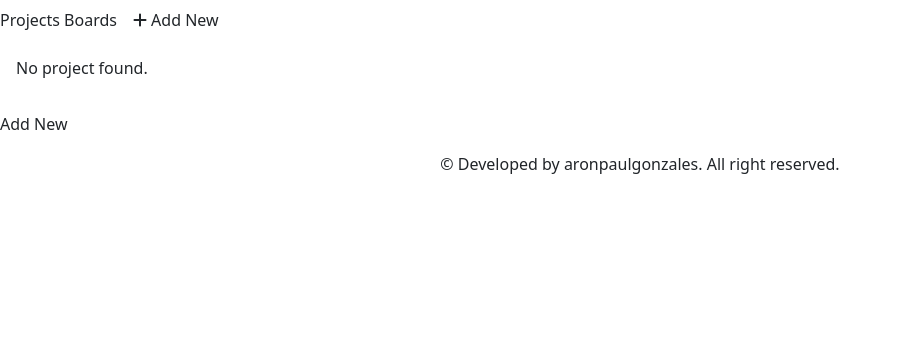
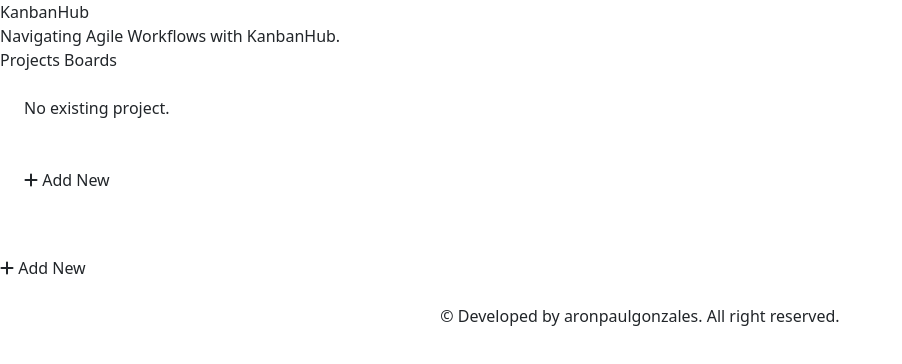
Before and after one commit to Nirshat/kanbanhub, a React (Vite) app: page / in a window 1280 px wide. Shown: the top 364 px of the page, without its empty margins (0-902 px from the left). Built offline with nearby package versions, Linux system fonts and the light colour scheme.

Commit message:
fix localStorage

```diff
--- a/src/components/AddProject.tsx
+++ b/src/components/AddProject.tsx
@@ -1,48 +1,65 @@
 import { useInput } from "../hooks/useInputEvent";
 import { useProjects } from "../stores/projects";
 import { useShowModal } from "../stores/showmodal";
-import {useCallback, useEffect, useRef} from 'react'
-import {v4 as uuidv4} from 'uuid'
+import { useCallback, useEffect, useRef } from "react";
+import { v4 as uuidv4 } from "uuid";
 
 interface ProjectPropertiesTypes {
-  id: string
-  name: string
-  todo: {cid: string, task:string}[]
-  inpro: {cid: string, task:string}[]
-  done: {cid: string, task:string}[]
+  id: string;
+  name: string;
+  todo: { cid: string; task: string }[];
+  inpro: { cid: string; task: string }[];
+  done: { cid: string; task: string }[];
 }
 
 const AddProject = () => {
   const { setShow } = useShowModal();
   const { input, inputUpdater } = useInput();
-  const {setProjects} = useProjects();
+  const { setProjects } = useProjects();
 
   const inputRef = useRef<HTMLInputElement | null>(null);
   useEffect(() => {
-    if (inputRef.current){
+    if (inputRef.current) {
       inputRef.current.focus();
     }
   }, []);
 
-  const handleInputChange = useCallback((event:any) => {
-    inputUpdater(event.target.value);
-  }, [input, inputUpdater]);
+  const handleInputChange = useCallback(
+    (event: any) => {
+      inputUpdater(event.target.value);
+    },
+    [input, inputUpdater]
+  );
 
-
-  const projectPropts : ProjectPropertiesTypes = {
+  const projectPropts: ProjectPropertiesTypes = {
     id: uuidv4(),
     name: input,
     todo: [],
     inpro: [],
-    done: []
-  }
+    done: [],
+  };
 
   const handleAddProject = useCallback(() => {
-    if(input.length > 0) {
+    if (input.length > 0) {
       setProjects(projectPropts);
       setShow(false);
     }
-  }, [input])
+  }, [input]);
+
+  const buttonRef = useRef<HTMLButtonElement | null>(null);
+  const handleKeyPress = (event: KeyboardEvent) => {
+    if (event.key === "Enter") {
+      buttonRef.current?.click();
+    }
+  };
+  useEffect(() => {
+    // Add an event listener to the document to listen for key presses
+    document.addEventListener("keydown", handleKeyPress);
+    // Clean up the event listener when the component unmounts
+    return () => {
+      document.removeEventListener("keydown", handleKeyPress);
+    };
+  }, []);
 
   return (
     <div className="fixed bg-slate-100 top-0 left-0 w-full h-full flex items-center justify-center">
@@ -66,9 +83,22 @@ const AddProject = () => {
           >
             Close
           </button>
-          <button className="rounded bg-green-500 text-slate-50 py-2 px-3" onClick={handleAddProject}>
-            Save Project
-          </button>
+          {input.length > 0 ? (
+            <button
+              ref={buttonRef}
+              className="rounded bg-green-500 text-slate-50 py-2 px-3"
+              onClick={handleAddProject}
+            >
+              Save Project
+            </button>
+          ) : (
+            <button
+              disabled
+              className="rounded bg-slate-200 text-slate-400 py-2 px-3"
+            >
+              Save Project
+            </button>
+          )}
         </div>
       </div>
     </div>
--- /dev/null
+++ b/src/components/DeleteProjectModal.tsx
@@ -0,0 +1,64 @@
+import { useProjects } from "../stores/projects"
+
+interface ReqProps {
+  projectid: string
+}
+
+const DeleteProjectModal = ({projectid}:ReqProps) => {
+
+  const {deleteProject} = useProjects();
+
+  return (
+    <>
+      <div
+        className="modal"
+        id="deleteprojectmodal"
+        data-bs-backdrop="static"
+        data-bs-keyboard="false"
+        aria-labelledby="staticBackdropLabel"
+        aria-hidden="true"
+      >
+        <div className="modal-dialog">
+          <div className="modal-content">
+            <div className="modal-header border-none">
+              <h1
+                className="modal-title fs-5 font-semibold"
+                id="staticBackdropLabel"
+              >
+                Delete This Project?
+              </h1>
+              <button
+                type="button"
+                className="btn-close"
+                data-bs-dismiss="modal"
+                aria-label="Close"
+              ></button>
+            </div>
+            <div className="modal-body">
+              <p className="font-semibold">Warning: This can't be undone</p>
+              <p className="text-lg">Are you sure you want to this delete this project?</p>
+            </div>
+            <div className="modal-footer border-none">
+              <button
+                type="button"
+                className="rounded bg-slate-200 py-2 px-3"
+                data-bs-dismiss="modal"
+              >
+                Close
+              </button>
+              <a
+                className="rounded bg-red-500 py-2 px-3 text-slate-100 cursor-pointer"
+                onClick={() => deleteProject(projectid)}
+                href="/"
+              >
+                <span className="dropdown-item">Delete</span>
+              </a>
+            </div>
+          </div>
+        </div>
+      </div>
+    </>
+  )
+}
+
+export default DeleteProjectModal
--- a/src/components/NoProject.tsx
+++ b/src/components/NoProject.tsx
@@ -2,8 +2,8 @@
 
 const NoProject = () => {
   return (
-    <div className="flex flex-col h-64 p-3 rounded bg-slate-50">
-      <span className="rounded text-lg text-slate-500"> No project found.  </span>
+    <div className="flex flex-col p-4 rounded bg-slate-50">
+      <span className="rounded text-lg text-slate-500"> No existing project.  </span>
     </div>
   )
 }
--- a/src/components/TasksStatus.tsx
+++ b/src/components/TasksStatus.tsx
@@ -48,7 +48,13 @@ const TasksStatus = ({ projectid, todo, inpro, done }: StatusProps) => {
     <>
       {taskstatuses.map((taskstatus, index) => (
         <div className="rounded flex flex-col gap-3" key={index}>
-          <span className="font-semibold">{taskstatus.name}</span>
+
+          <div className="flex flex-row gap-2 items-center">
+            <span className="font-semibold">{taskstatus.name}</span>
+            <span className="font-semibold text-slate-400 text-sm">
+              ({taskstatus.tasks.length})
+            </span>
+          </div>
 
           {taskstatus.tasks.length > 0 ? (
             taskstatus.tasks.map((task, index) => {
@@ -86,7 +92,7 @@ const TasksStatus = ({ projectid, todo, inpro, done }: StatusProps) => {
               className="rounded bg-slate-50 text-start p-3 text-slate-400 hover:text-slate-700 hover:border hover:border-slate-400"
               onClick={() => handleOpenForm(taskstatus.stat)}
             >
-              <i className="fa-solid fa-plus"></i> Add New
+              <i className="fa-solid fa-plus text-sm"></i> Add New
             </button>
           )}
         </div>
--- a/src/pages/Project.tsx
+++ b/src/pages/Project.tsx
@@ -3,14 +3,16 @@ import { useProjects } from "../stores/projects";
 import TasksStatus from "../components/TasksStatus";
 import { Link } from "react-router-dom";
 import ProjectModal from "../components/ProjectModal";
+import DeleteProjectModal from "../components/DeleteProjectModal";
 
 const Project = () => {
-  const { open, projects, deleteProject } = useProjects();
+  const { open, projects} = useProjects();
 
   const handleProjects = useMemo(() => {
     const filterItems = projects.filter((project) => project.id == open);
     return filterItems[0];
   }, [projects]);
+
 
   return (
     <>
@@ -42,12 +44,13 @@ const Project = () => {
               >
                 <span className="dropdown-item">Edit Title</span>
               </li>
-              <Link to="/"
-                onClick={() => deleteProject(handleProjects.id)}
+              <li
                 className="cursor-pointer"
+                data-bs-toggle="modal"
+                data-bs-target="#deleteprojectmodal"
               >
                 <span className="dropdown-item">Delete this project</span>
-              </Link>
+              </li>
             </ul>
           </div>
         </div>
@@ -63,6 +66,7 @@ const Project = () => {
       </div>
 
       <ProjectModal projectid={handleProjects.id} title={handleProjects.name} />
+      <DeleteProjectModal projectid={handleProjects.id} />
     </>
   );
 };
--- a/src/pages/ProjectsList.tsx
+++ b/src/pages/ProjectsList.tsx
@@ -16,24 +16,30 @@ const ProjectsList = () => {
 
   return (
     <>
-      <div className="flex flex-col gap-6 min-h-screen justify-center w-11/12 m-auto py-12 lg:w-3/5">
-        <div className="rounded flex flex-row justify-between items-center">
-          <span className="rounded text-2xl font-semibold">
-            Projects Boards
-          </span>
-          <button
-            className="hidden md:block rounded bg-green-500 text-slate-50 py-2 px-3"
-            onClick={() => setShow(true)}
-          >
-            <i className="fa-solid fa-plus"></i> Add New
-          </button>
+      <div className="w-11/12 lg:w-3/5 m-auto pt-20 pb-12">
+        <div className="text-4xl font-bold">
+          <span className="text-green-500">Kanban</span>
+          <span className="text-slate-600">Hub</span>
         </div>
+        <p className="text-sm">
+          Navigating Agile Workflows with KanbanHub.
+        </p>
+      </div>
+
+      <div className="flex flex-col gap-6 min-h-screen w-11/12 m-auto lg:w-3/5">
 
         {/* <hr className="border-slate-400" /> */}
 
-        <div className="flex flex-col gap-3">
+        <div className="rounded">
+          <span className="rounded text-xl font-semibold text-slate-600">
+            Projects Boards
+          </span>
+        </div>
+
+        <div className="flex flex-col gap-2">
           {projects.length > 0 ? (
-            handleProjects.map((m, index) => (
+            <div className="flex flex-col lg:grid lg:grid-cols-3 gap-3">
+              {handleProjects.map((m, index) => (
                 <Link to={`/project/${m.name.toLowerCase()}`} key={index}>
                   <div
                     className="rounded border bg-slate-100 p-4 flex flex-row justify-between items-center text-slate-600 text-lg"
@@ -43,16 +49,31 @@ const ProjectsList = () => {
                     <i className="fa-solid fa-folder text-slate-500"></i>
                   </div>
                 </Link>
-            ))
+              ))}
+              <button
+                className="hidden lg:block rounded bg-slate-50 p-4 text-slate-400 text-lg hover:text-slate-500 hover:bg-slate-100 hover:font-semibold"
+                onClick={() => setShow(true)}
+              >
+                <i className="fa-solid fa-plus"></i> Add New
+              </button>
+            </div>
           ) : (
-            <NoProject />
+            <div className="flex flex-col lg:grid lg:grid-cols-3 gap-3">
+              <NoProject/>
+              <button
+                className="hidden lg:block rounded bg-slate-50 p-4 text-slate-400 text-lg hover:text-slate-500 hover:bg-slate-100 hover:font-semibold"
+                onClick={() => setShow(true)}
+              >
+                <i className="fa-solid fa-plus"></i> Add New
+              </button>
+            </div>
           )}
 
           <button
-            className="rounded md:hidden bg-green-500 text-slate-100 font-semibold py-3"
+            className="rounded mt-3 md:hidden bg-green-500 text-slate-100 font-semibold py-4"
             onClick={() => setShow(true)}
           >
-            Add New
+            <i className="fa-solid fa-plus"></i> Add New
           </button>
         </div>
       </div>
```
Also changed, not shown: src/components/AddTask.tsx (+17 -1 lines), src/components/EditTask.tsx (+18 -0 lines), src/components/ProjectModal.tsx (+25 -2 lines), src/stores/projects.ts (+8 -6 lines). Lines whose indentation alone changed are shown as unchanged.
